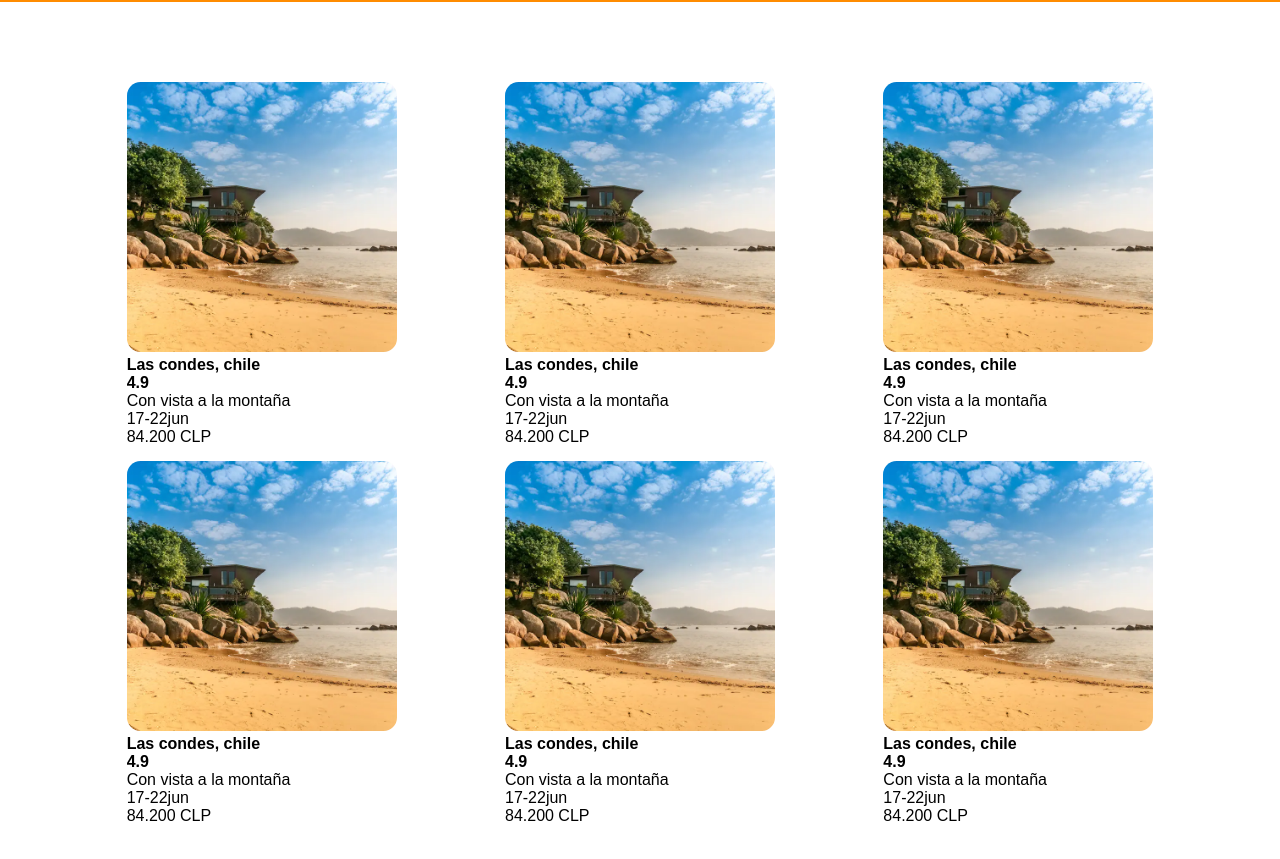
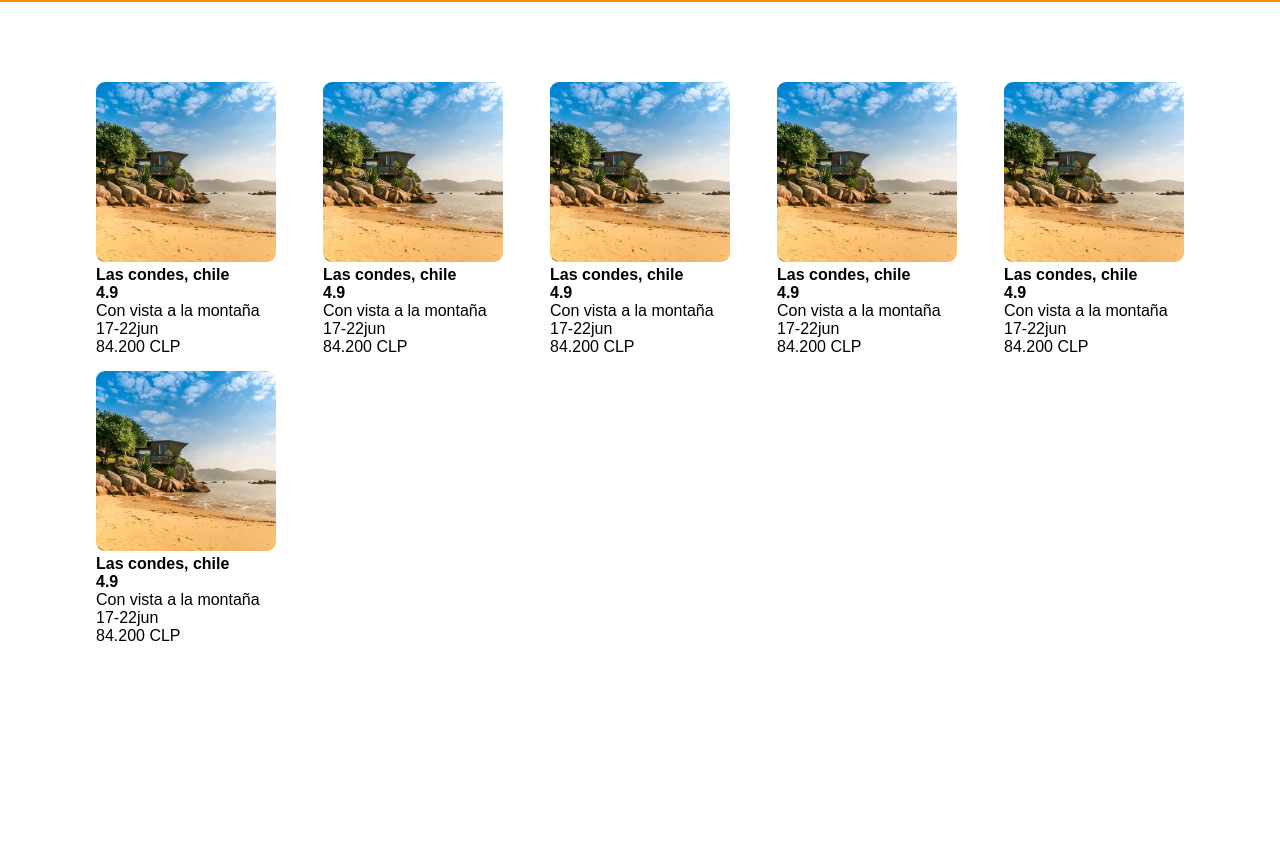
Before and after one commit to Rafael-RV/clase-git, a plain HTML site: page index.html in a window 1280 px wide. Shown: the part 83-942 px from the top of the page. After the commit the page ends 808 px from the top, so only its background shows below. Drawn offline with Linux system fonts and the light colour scheme; a web font is replaced by a local one.

Commit message:
presentacion

```diff
--- a/estilos.css
+++ b/estilos.css
@@ -44,24 +44,24 @@
 
  section {
      display: grid;
-     grid-template-columns: repeat(auto-fit, minmax(270px, 1fr));
+     grid-template-columns: repeat(auto-fit, minmax(180px, 1fr));
      place-items: center;
      gap: 15px;
 
  }
 
  article {
-     max-width: 270px;
+     max-width: 180px;
 
- }
+    }
 
- article h6 {
-     font-size: 16px;
+    article h6 {
+        font-size: 16px;
  }
 
  article img {
-     width: 270px;
-     height: 270px;
+     width: 180px;
+     height: 180px;
      border-radius: 5%;
      object-fit: cover;
  }
--- a/index.html
+++ b/index.html
@@ -5,7 +5,7 @@
     <meta charset="UTF-8">
     <meta http-equiv="X-UA-Compatible" content="IE=edge">
     <meta name="viewport" content="width=device-width, initial-scale=1.0">
-    <link rel="stylesheet" href="/estilos.css">
+    <link rel="stylesheet" href="estilos.css">
     <title>Repaso clase 3</title>
 
 </head>
```
Also changed, not shown: 1 other file.
